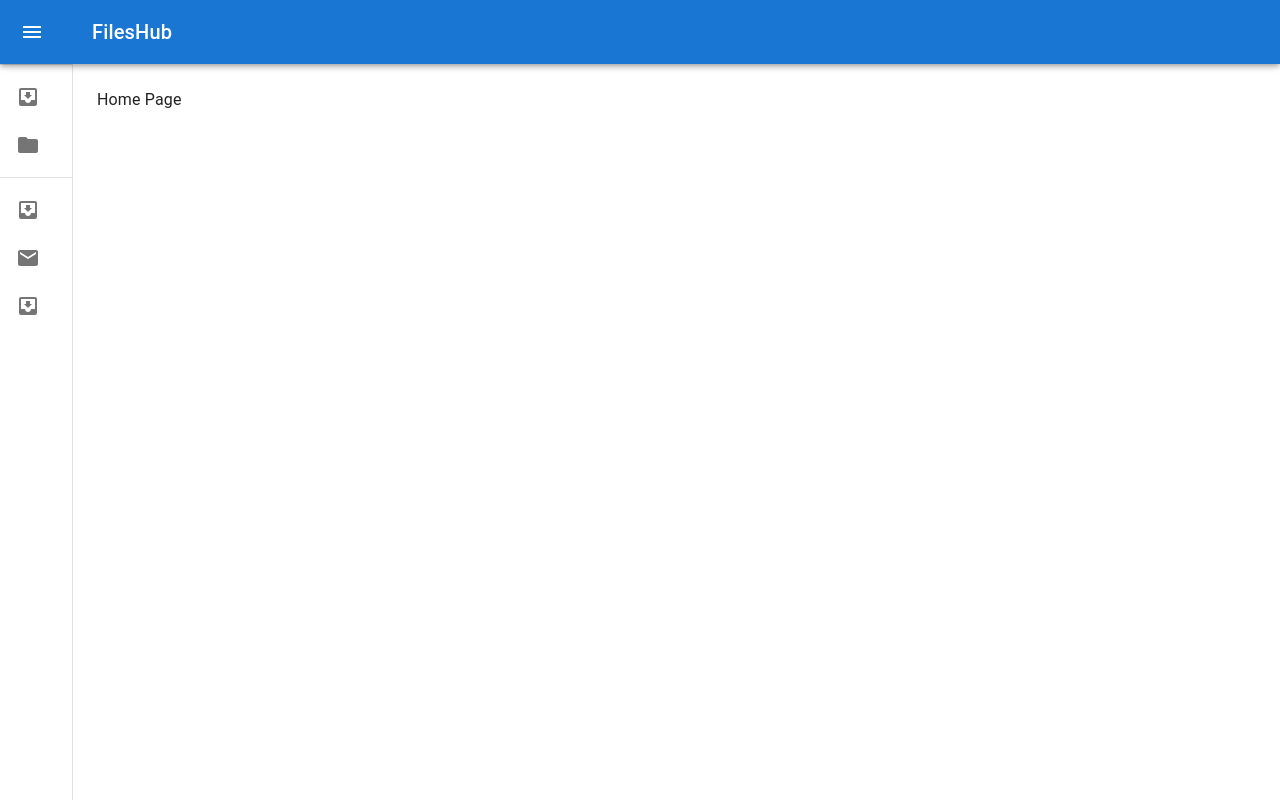
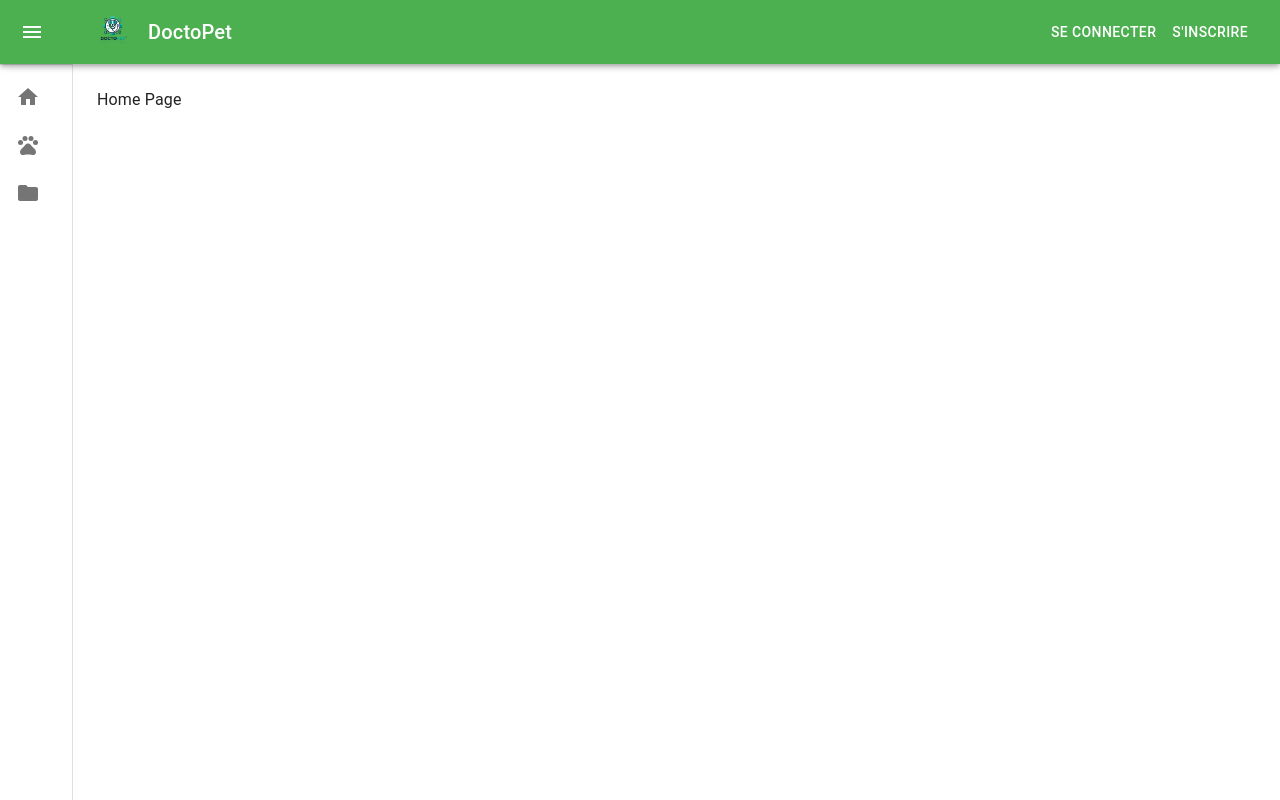
Before and after one commit to Calamia92/DoctoPet, a React app in the folder frontend/: page / in a window 1280 px wide. Built offline with nearby package versions, Linux system fonts and the light colour scheme.

Commit message:
Enhanced Layout

```diff
--- a/frontend/package.json
+++ b/frontend/package.json
@@ -20,10 +20,12 @@
     "@types/react-router-dom": "^5.3.3",
     "axios": "^1.7.2",
     "cors": "^2.8.5",
+    "file-loader": "^6.2.0",
     "firebase": "^10.12.4",
     "react": "^18.3.1",
     "react-dom": "^18.3.1",
-    "react-router-dom": "^6.25.1"
+    "react-router-dom": "^6.25.1",
+    "url-loader": "^4.1.1"
   },
   "devDependencies": {
     "@types/react": "^18.3.3",
--- a/frontend/src/App.tsx
+++ b/frontend/src/App.tsx
@@ -4,7 +4,7 @@ import Layout from './Layout';
 import Appointment from './Apointement';
 import Login from './Login';
 import AdminDashboard from './AdminDashboard';
-import SignUp from './SignUp';
+import SignUp from './Signup';
 import Request from './components/Request';
 import Profile from './components/Profile';
 
--- a/frontend/src/Layout.tsx
+++ b/frontend/src/Layout.tsx
@@ -10,16 +10,19 @@ import CssBaseline from "@mui/material/CssBaseline";
 import Typography from "@mui/material/Typography";
 import Divider from "@mui/material/Divider";
 import IconButton from "@mui/material/IconButton";
-import Button from "@mui/material/Button";
 import ListItem from "@mui/material/ListItem";
 import ListItemIcon from "@mui/material/ListItemIcon";
 import ListItemText from "@mui/material/ListItemText";
 import MenuIcon from "@mui/icons-material/Menu";
 import ChevronLeftIcon from "@mui/icons-material/ChevronLeft";
 import ChevronRightIcon from "@mui/icons-material/ChevronRight";
-import InboxIcon from "@mui/icons-material/MoveToInbox";
-import MailIcon from "@mui/icons-material/Mail";
+import HomeIcon from "@mui/icons-material/Home";
 import FolderIcon from "@mui/icons-material/Folder";
+import PetsIcon from "@mui/icons-material/Pets";
+import AccountCircleIcon from "@mui/icons-material/AccountCircle";
+import LogoutIcon from "@mui/icons-material/Logout";
+import Button from "@mui/material/Button";
+import Avatar from "@mui/material/Avatar";
 
 const drawerWidth = 240;
 
@@ -72,7 +75,7 @@ const AppBar = styled(MuiAppBar, {
       duration: theme.transitions.duration.enteringScreen,
     }),
   }),
-  backgroundColor: theme.palette.primary.main,
+  backgroundColor: "#4CAF50",
 }));
 
 const Drawer = styled(MuiDrawer, {
@@ -90,7 +93,7 @@ const Drawer = styled(MuiDrawer, {
     ...closedMixin(theme),
     "& .MuiDrawer-paper": closedMixin(theme),
   }),
-  backgroundColor: theme.palette.secondary.main,
+  backgroundColor: "#A5D6A7",
 }));
 
 interface LayoutProps {
@@ -133,13 +136,28 @@ const Layout: React.FC<LayoutProps> = ({ children }) => {
           >
             <MenuIcon />
           </IconButton>
+          <Avatar src="../public/assets/logo.png" alt="Logo" sx={{ height: 40, width: 40, marginRight: 2 }} />
           <Typography variant="h6" noWrap component="div" sx={{ flexGrow: 1 }}>
-            FilesHub
+            DoctoPet
           </Typography>
-          {isAuthenticated && (
-            <Button color="inherit" onClick={handleLogout}>
-              Logout
-            </Button>
+          {isAuthenticated ? (
+            <>
+              <IconButton color="inherit" component={Link} to="/profile">
+                <AccountCircleIcon />
+              </IconButton>
+              <IconButton color="inherit" onClick={handleLogout}>
+                <LogoutIcon />
+              </IconButton>
+            </>
+          ) : (
+            <>
+              <Button color="inherit" component={Link} to="/login">
+                Se Connecter
+              </Button>
+              <Button color="inherit" component={Link} to="/signup">
+                S'inscrire
+              </Button>
+            </>
           )}
         </Toolbar>
       </AppBar>
@@ -157,9 +175,15 @@ const Layout: React.FC<LayoutProps> = ({ children }) => {
         <List>
           <ListItem button component={Link} to="/">
             <ListItemIcon>
-              <InboxIcon />
+              <HomeIcon />
             </ListItemIcon>
             <ListItemText primary="Home" />
+          </ListItem>
+          <ListItem button component={Link} to="/appointments">
+            <ListItemIcon>
+              <PetsIcon />
+            </ListItemIcon>
+            <ListItemText primary="Appointments" />
           </ListItem>
           <ListItem button component={Link} to="/file-manager">
             <ListItemIcon>
@@ -167,17 +191,6 @@ const Layout: React.FC<LayoutProps> = ({ children }) => {
             </ListItemIcon>
             <ListItemText primary="File Manager" />
           </ListItem>
-        </List>
-        <Divider />
-        <List>
-          {["All mail", "Trash", "Spam"].map((text, index) => (
-            <ListItem button key={text}>
-              <ListItemIcon>
-                {index % 2 === 0 ? <InboxIcon /> : <MailIcon />}
-              </ListItemIcon>
-              <ListItemText primary={text} />
-            </ListItem>
-          ))}
         </List>
       </Drawer>
       <Box
--- a/frontend/webpack.config.js
+++ b/frontend/webpack.config.js
@@ -2,7 +2,6 @@ const path = require('path');
 const HtmlWebpackPlugin = require('html-webpack-plugin');
 
 module.exports = {
-  mode: 'development',
   mode: 'development',
   entry: './src/index.tsx',
   output: {
@@ -23,16 +22,17 @@ module.exports = {
       {
         test: /\.css$/,
         use: ['style-loader', 'css-loader']
+      },
+      {
+        test: /\.(png|svg|jpg|jpeg|gif)$/i,
+        type: 'asset/resource',
       }
     ]
   },
   devServer: {
     historyApiFallback: true,
     static: {
-      directory: path.join(__dirname, 'dist'),
-    },
-    static: {
-      directory: path.join(__dirname, 'dist'),
+      directory: path.join(__dirname, 'public'),
     },
     compress: true,
     port: 9000
```
Also changed, not shown: frontend/public/assets/logo.png (added), 1 other file (tests, documents, lock files or other folders).
